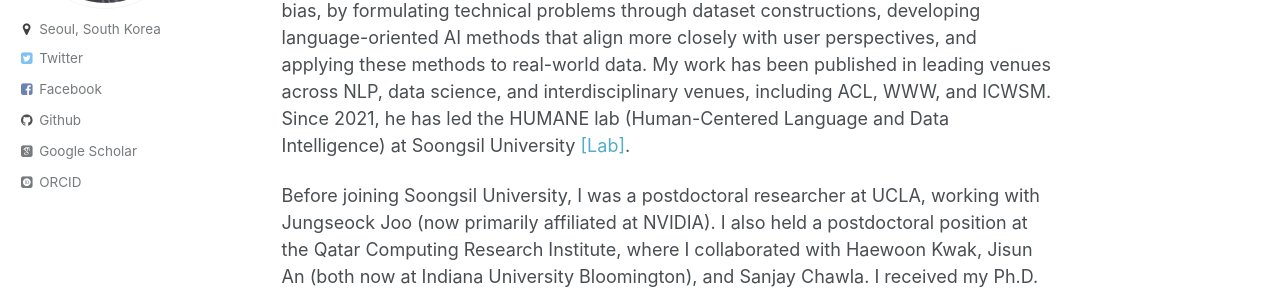
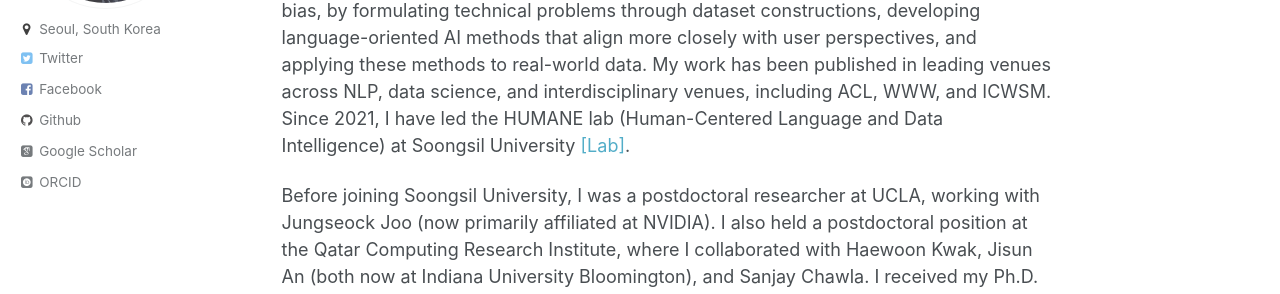
Before and after one commit to bywords/bywords.github.io, a Jekyll site: the page built from _pages/about.md, in a window 1280 px wide and 1027 px high. Shown: the part 295-589 px from the top of the window. Built offline with Jekyll 4.4.1, drawn with Linux system fonts in a browser that asks for light colours; some web fonts are replaced; some of the changed text lies outside the part shown.

Commit message:
Update about.md

```diff
--- a/_pages/about.md
+++ b/_pages/about.md
@@ -10,7 +10,7 @@ redirect_from:
 
 Hi there!
 
-I am an assistant professor in the School of AI Convergence, Soongsil University. My interdisciplinary research lies at the intersection of language intelligence, data science, and social science. I focus on addressing societal challenges, such as misinformation and bias, by formulating technical problems through dataset constructions, developing language-oriented AI methods that align more closely with user perspectives, and applying these methods to real-world data. My work has been published in leading venues across NLP, data science, and interdisciplinary venues, including ACL, WWW, and ICWSM. Since 2021, he has led the HUMANE lab (Human-Centered Language and Data Intelligence) at Soongsil University [[Lab]](https://ssu-humane.github.io).
+I am an assistant professor in the School of AI Convergence, Soongsil University. My interdisciplinary research lies at the intersection of language intelligence, data science, and social science. I focus on addressing societal challenges, such as misinformation and bias, by formulating technical problems through dataset constructions, developing language-oriented AI methods that align more closely with user perspectives, and applying these methods to real-world data. My work has been published in leading venues across NLP, data science, and interdisciplinary venues, including ACL, WWW, and ICWSM. Since 2021, I have led the HUMANE lab (Human-Centered Language and Data Intelligence) at Soongsil University [[Lab]](https://ssu-humane.github.io).
 
 Before joining Soongsil University, I was a postdoctoral researcher at UCLA, working with Jungseock Joo (now primarily affiliated at NVIDIA). I also held a postdoctoral position at the Qatar Computing Research Institute, where I collaborated with Haewoon Kwak, Jisun An (both now at Indiana University Bloomington), and Sanjay Chawla. I received my Ph.D. in Web Science from KAIST, under the supervision of Meeyoung Cha (now primarily the Max Planck Institute for Security and Privacy).
 
```
